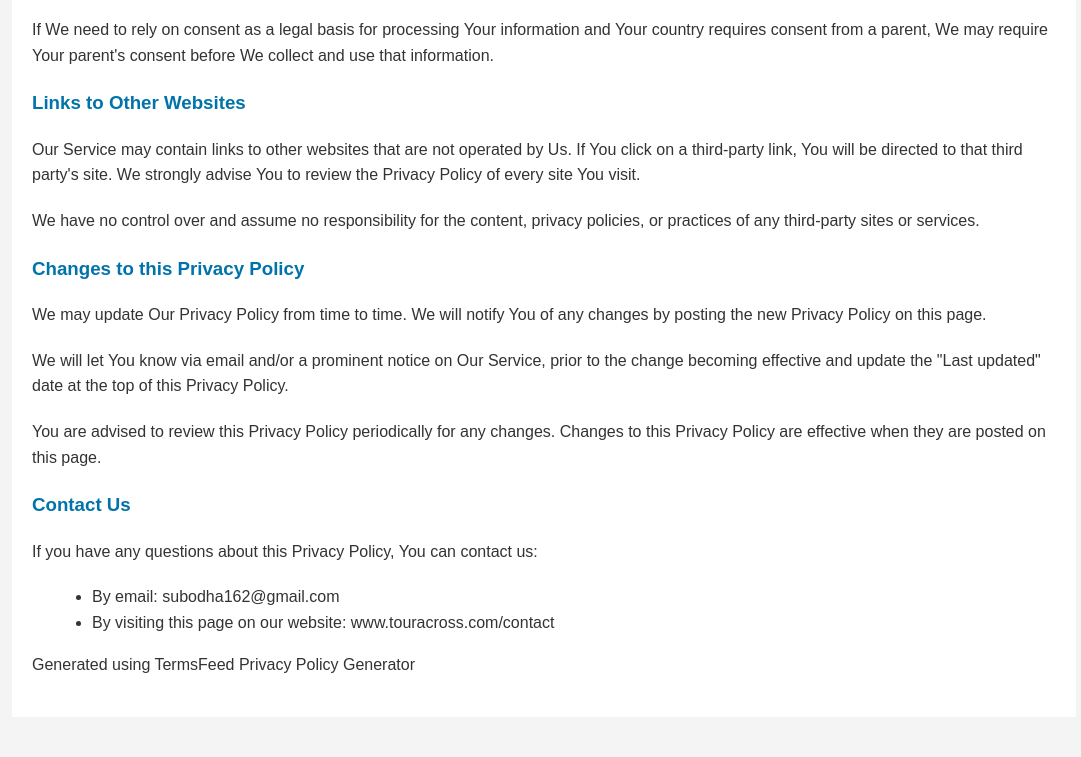
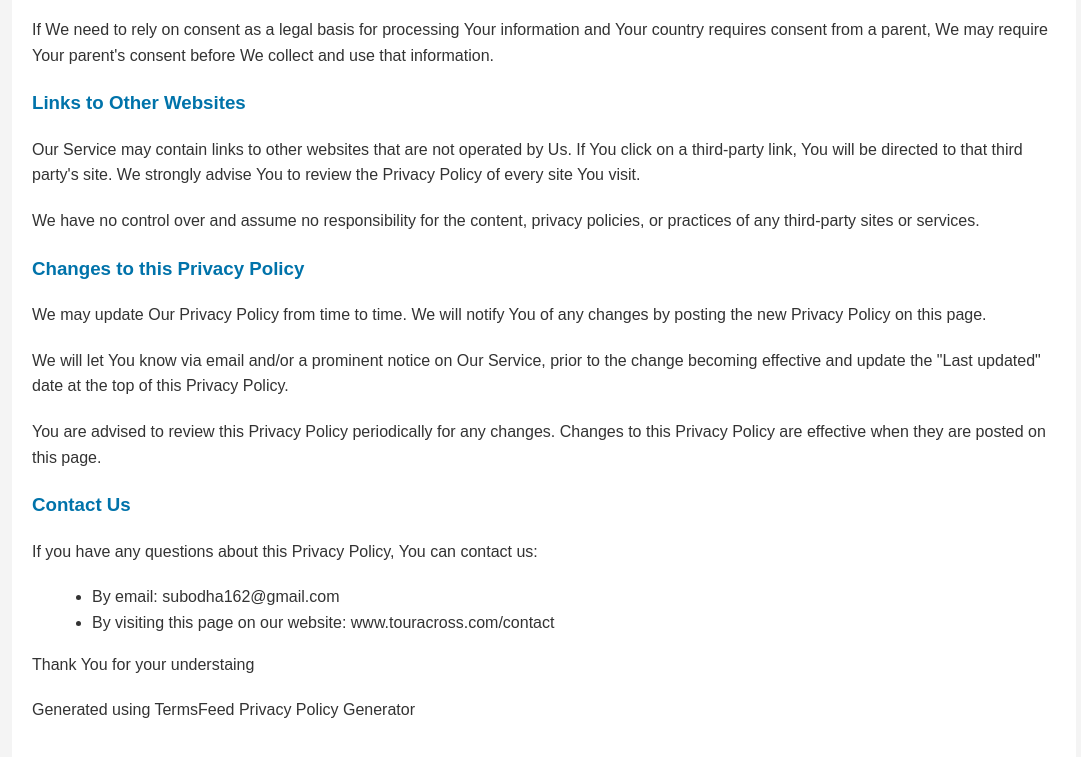
Before and after one commit to ashaneo/touracross-privacy-policy, a plain HTML site: page index.html in a window 1280 px wide. Shown: the part 4573-5330 px from the top of the page, without its empty margins (96-1177 px from the left). Before the commit the page ends 5290 px from the top, so only its background shows below. Drawn offline with Linux system fonts and the light colour scheme.

Commit message:
Update index.html

```diff
--- a/index.html
+++ b/index.html
@@ -164,6 +164,7 @@
             <li>By email: subodha162@gmail.com</li>
             <li>By visiting this page on our website: www.touracross.com/contact</li>
         </ul>
+        <p> Thank You for your understaing<p>
 
         <p>Generated using TermsFeed Privacy Policy Generator</p>
     </div>
```
